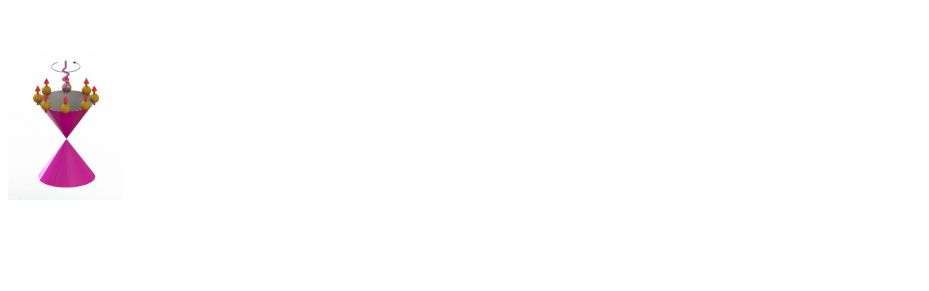
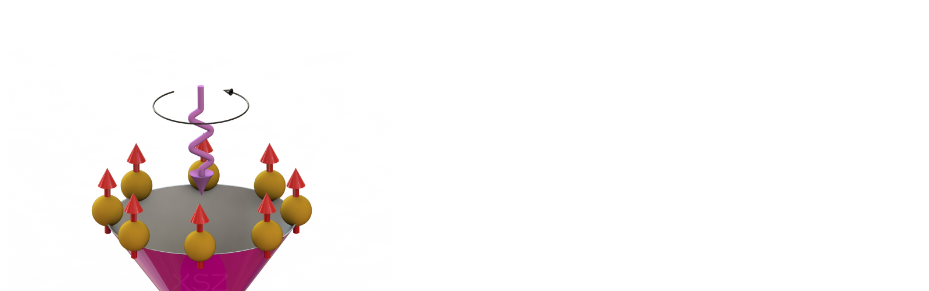
Before and after one commit to iSwordm/iSwordm.github.io, a plain HTML site: page index.html in a window 1280 px wide. Shown: the part 509-800 px from the top of the page, without its empty margins (0-929 px from the left). Drawn offline with Linux system fonts and the light colour scheme.

Commit message:
Update index.html

```diff
--- a/index.html
+++ b/index.html
@@ -12,6 +12,6 @@
   <p style="text-align: center; font-size:100px; margin-top: 100px">Welcome to</p>
   <p style="text-align: center; font-size:50px; margin-top: 100px">我的小驿站</p>
   <p style="text-align: center; font-size:50px;"><a href=bm.html>常用科研网站</a></p>
-  <img src="DiracCone.jpg" width="" height="150">
+  <img src="DiracCone.jpg" width="" height="500">
   </body>
 </html>
```
